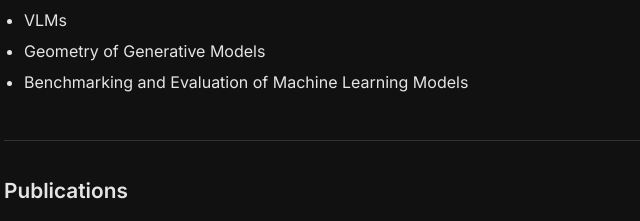
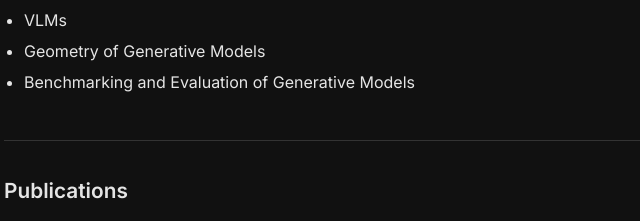
Before and after one commit to PatrickBats/PatrickBats.github.io, a plain HTML site: page index.html in a window 1280 px wide. Shown: the part 734-955 px from the top of the page, 268-908 px from the left. Drawn offline with Linux system fonts and the light colour scheme; no server answers.

Commit message:
Refine benchmarking research interest

```diff
--- a/index.html
+++ b/index.html
@@ -78,7 +78,7 @@
                 <li>Synthetic data</li>
                 <li>VLMs</li>
                 <li>Geometry of Generative Models</li>
-                <li>Benchmarking and Evaluation of Machine Learning Models</li>
+                <li>Benchmarking and Evaluation of Generative Models</li>
             </ul>
         </section>
 
```
